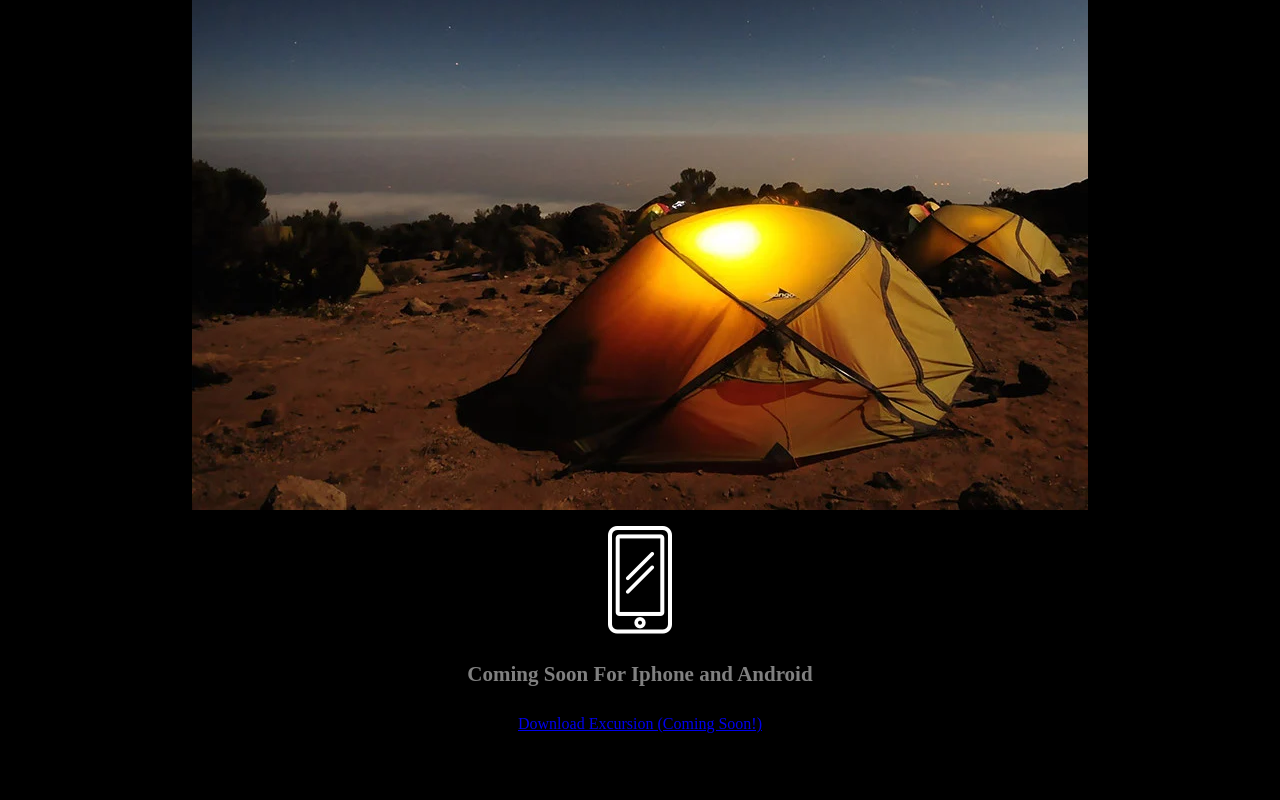
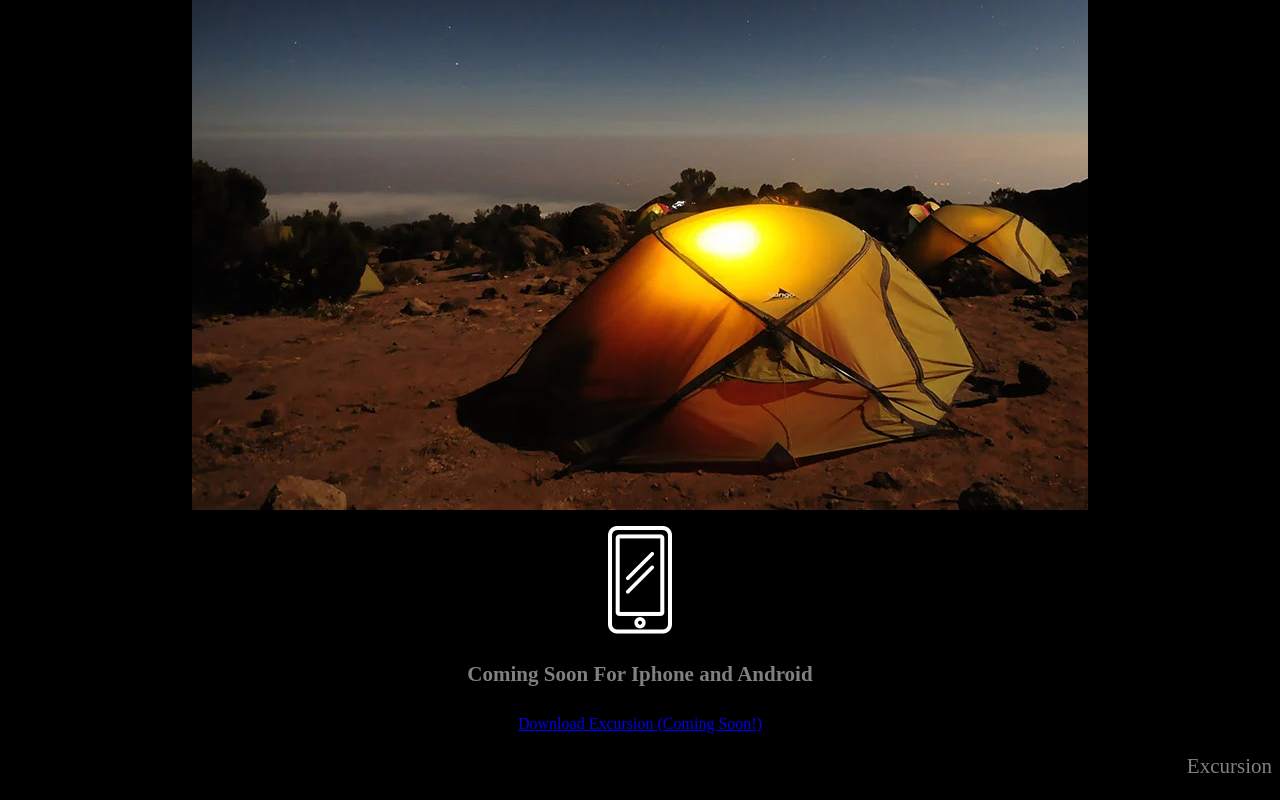
Before and after one commit to GJamshid97/excursion, a plain HTML site: page resources/index.html in a window 1280 px wide. Shown: the part 472-1272 px from the top of the page. Before the commit the page ends 1221 px from the top, so only its background shows below. Drawn offline with Linux system fonts and the light colour scheme.

Commit message:
added wholely

```diff
--- a/resources/css/style.css
+++ b/resources/css/style.css
@@ -23,3 +23,8 @@ link--cta {
   font-size: 21px;
   color: gray;
 }
+.footer--copyright {
+  font-size: 21px;
+  color: grey;
+  text-align: right;
+}
--- a/resources/index.html
+++ b/resources/index.html
@@ -17,5 +17,6 @@
     <p><img src="images/phone.png" alt="icon"></p>
     <h4 class="header--sub-header">Coming Soon For Iphone and Android</h4>
     <p><a class="link--cta" href="#">Download Excursion (Coming Soon!)</a></p>
+    <p class="footer--copyright">Excursion</p>
 </body>
 </html>
```
